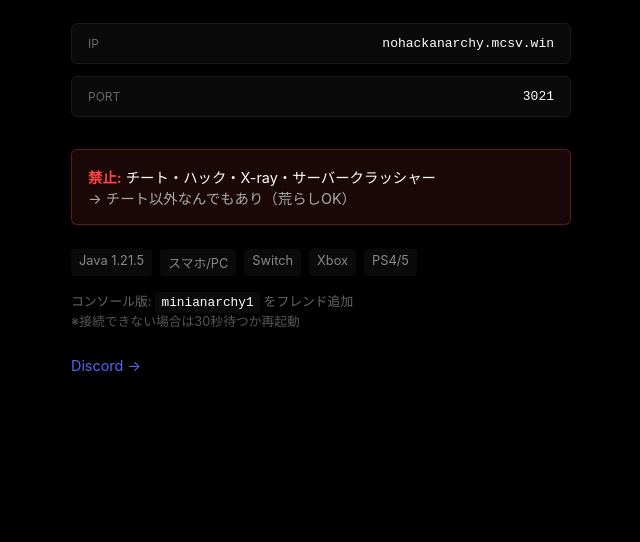
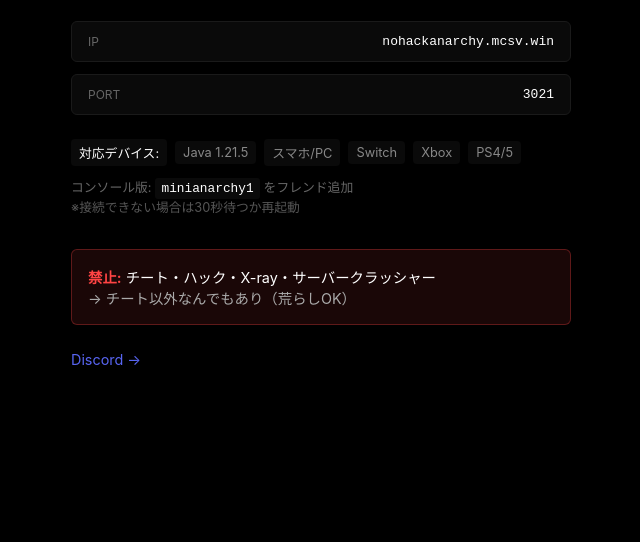
Before and after one commit to orasan/nohackanarchy-website, a plain HTML site: page index.html in a window 1280 px wide. Shown: the part 258-800 px from the top of the page, without its empty margins (319-959 px from the left). Drawn offline with Linux system fonts and the light colour scheme.

Commit message:
Update index.html

```diff
--- a/index.html
+++ b/index.html
@@ -37,13 +37,13 @@
         .tagline {
             color: #ff4444;
             font-size: 1.1rem;
-            margin-bottom: 2rem;
+            margin-bottom: 1.5rem;
         }
 
         .info-grid {
             display: grid;
             gap: 0.75rem;
-            margin-bottom: 2rem;
+            margin-bottom: 1.5rem;
         }
 
         .info-row {
@@ -91,9 +91,10 @@
             display: flex;
             gap: 0.5rem;
             flex-wrap: wrap;
-            margin-bottom: 1rem;
+            margin-bottom: 0.75rem;
             font-size: 0.8rem;
             color: #888;
+            align-items: center;
         }
 
         .platforms span {
@@ -105,7 +106,7 @@
         .console-note {
             font-size: 0.8rem;
             color: #666;
-            margin-bottom: 1.5rem;
+            margin-bottom: 2rem;
             line-height: 1.5;
         }
 
@@ -172,12 +173,8 @@
             </div>
         </div>
 
-        <div class="rule">
-            <strong>禁止:</strong> チート・ハック・X-ray・サーバークラッシャー<br>
-            <span style="color: #aaa;">→ チート以外なんでもあり（荒らしOK）</span>
-        </div>
-
         <div class="platforms">
+            <span style="color: #fff;">対応デバイス:</span>
             <span>Java 1.21.5</span>
             <span>スマホ/PC</span>
             <span>Switch</span>
@@ -189,6 +186,11 @@
             コンソール版: <code>minianarchy1</code> をフレンド追加<br>
             <span style="color: #555;">※接続できない場合は30秒待つか再起動</span>
         </p>
+
+        <div class="rule">
+            <strong>禁止:</strong> チート・ハック・X-ray・サーバークラッシャー<br>
+            <span style="color: #aaa;">→ チート以外なんでもあり（荒らしOK）</span>
+        </div>
 
         <a href="https://discord.gg/CzfGwv2wPM" class="discord" target="_blank">Discord →</a>
     </div>
```
